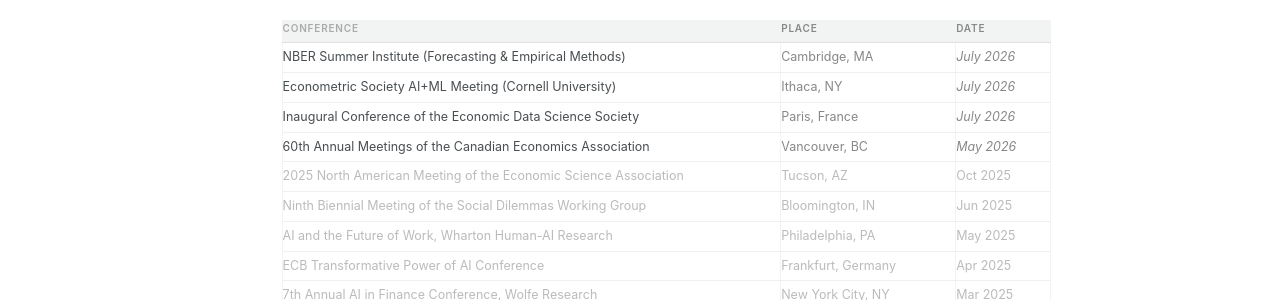
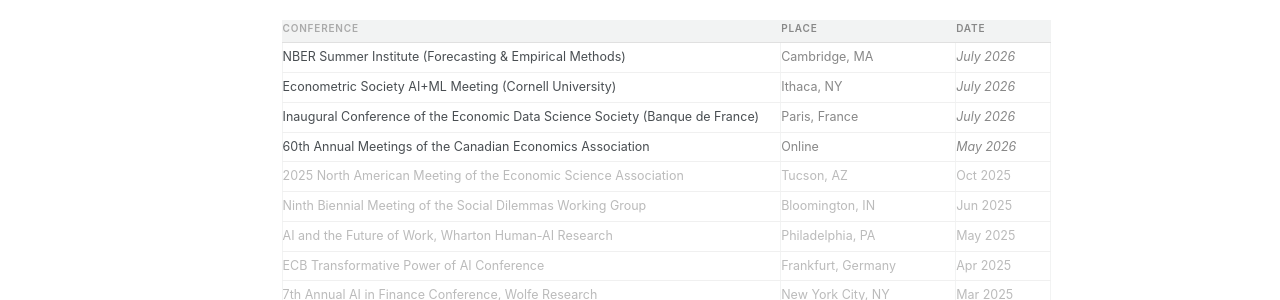
Before and after one commit to alizarif/alizarif.github.io, a Jekyll site: the page built from _pages/about.html, in a window 1280 px wide and 1297 px high. Shown: the part 473-773 px from the top of the window. Built offline with Jekyll 4.4.1, drawn with Linux system fonts in a browser that asks for light colours; some web fonts are replaced.

Commit message:
Update about.html

```diff
--- a/_pages/about.html
+++ b/_pages/about.html
@@ -103,8 +103,8 @@ redirect_from:
   <tbody>
     <tr><td>NBER Summer Institute (Forecasting &amp; Empirical Methods)</td><td class="place">Cambridge, MA</td><td class="date"><em>July 2026</em></td></tr>
     <tr><td>Econometric Society AI+ML Meeting (Cornell University)</td><td class="place">Ithaca, NY</td><td class="date"><em>July 2026</em></td></tr>
-    <tr><td>Inaugural Conference of the Economic Data Science Society</td><td class="place">Paris, France</td><td class="date"><em>July 2026</em></td></tr>
-    <tr><td>60th Annual Meetings of the Canadian Economics Association</td><td class="place">Vancouver, BC</td><td class="date"><em>May 2026</em></td></tr>
+    <tr><td>Inaugural Conference of the Economic Data Science Society (Banque de France) </td><td class="place">Paris, France</td><td class="date"><em>July 2026</em></td></tr>
+    <tr><td>60th Annual Meetings of the Canadian Economics Association</td><td class="place">Online</td><td class="date"><em>May 2026</em></td></tr>
     <tr class="past"><td>2025 North American Meeting of the Economic Science Association</td><td class="place">Tucson, AZ</td><td class="date">Oct 2025</td></tr>
     <tr class="past"><td>Ninth Biennial Meeting of the Social Dilemmas Working Group</td><td class="place">Bloomington, IN</td><td class="date">Jun 2025</td></tr>
     <tr class="past"><td>AI and the Future of Work, Wharton Human-AI Research</td><td class="place">Philadelphia, PA</td><td class="date">May 2025</td></tr>
```
